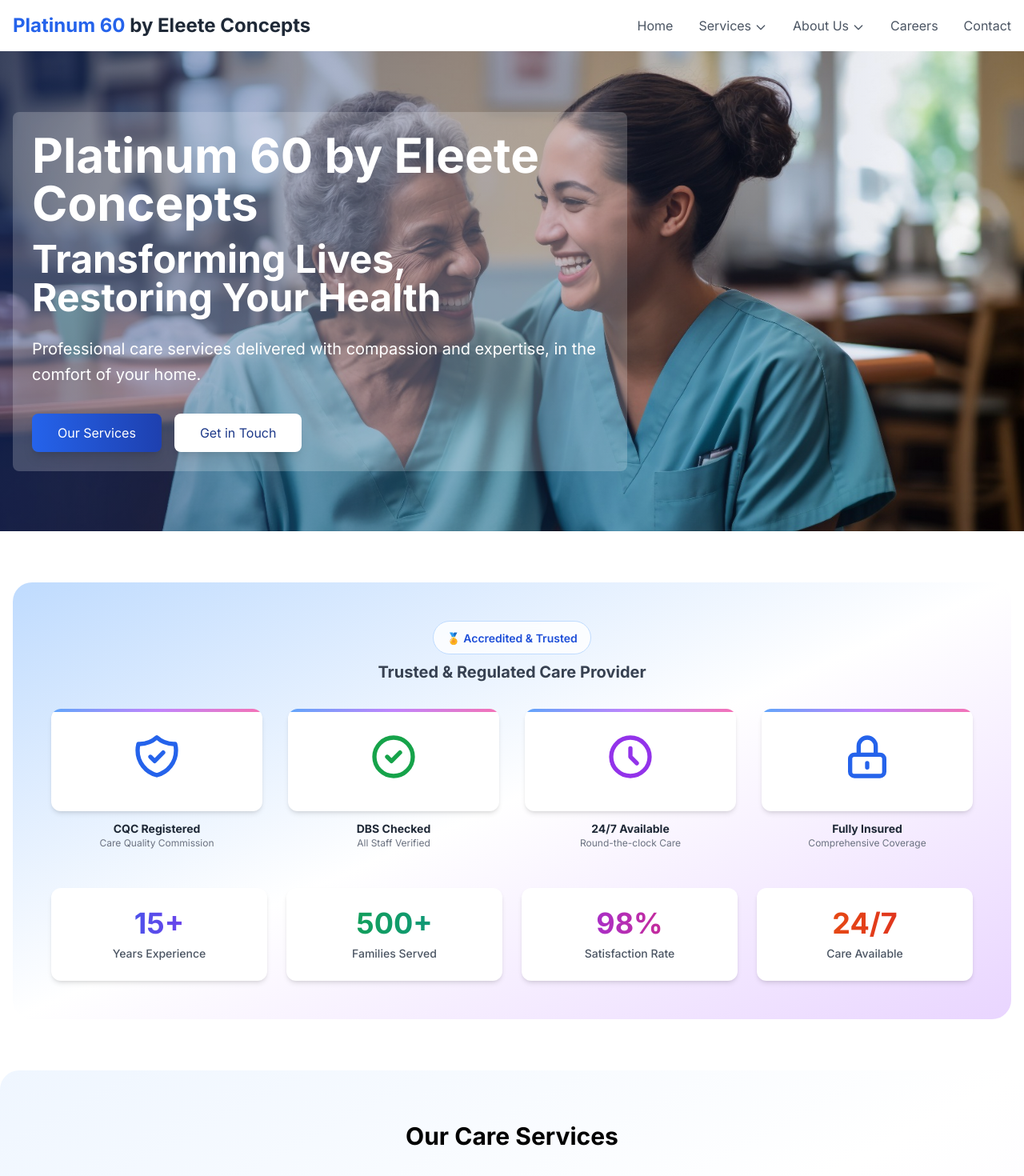
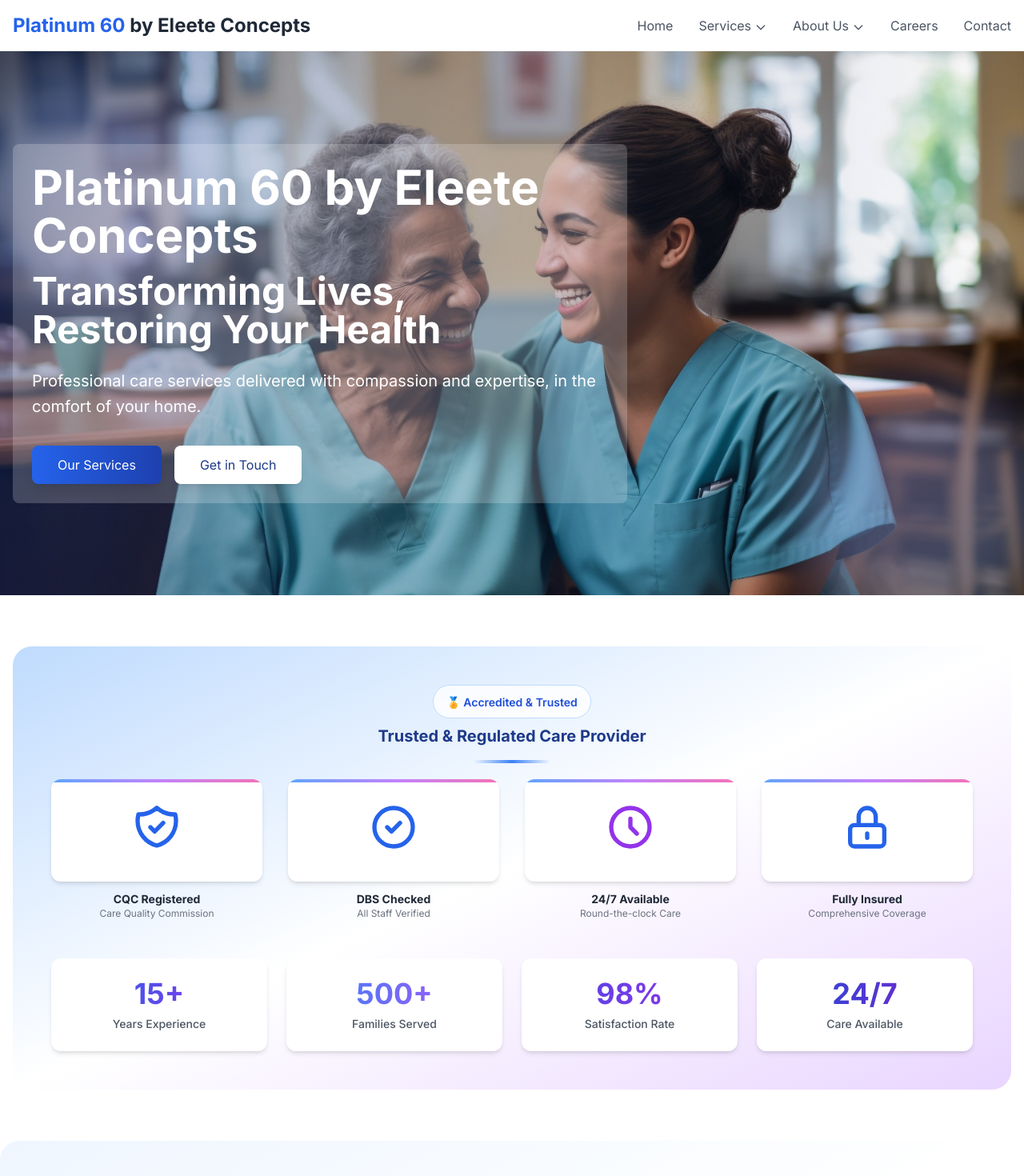
Before and after one commit to trwelk/Eleeteco, a Next.js app: page / in a window 1280 px wide. Shown: the top 1470 px of the page at 80% size. Built offline with nearby package versions, Linux system fonts and the light colour scheme.

Commit message:
home page styles

```diff
--- a/src/app/globals.css
+++ b/src/app/globals.css
@@ -114,3 +114,29 @@
     background-clip: padding-box, border-box;
   }
 }
+
+/* Animations */
+@keyframes fade-up {
+  0% { opacity: 0; transform: translateY(12px); }
+  100% { opacity: 1; transform: translateY(0); }
+}
+
+@keyframes float-slow {
+  0% { transform: translateY(0); }
+  50% { transform: translateY(-10px); }
+  100% { transform: translateY(0); }
+}
+
+.animate-fade-up { animation: fade-up 0.8s ease-out both; }
+.animate-float-slow { animation: float-slow 12s ease-in-out infinite; }
+.anim-delay-200 { animation-delay: .2s; }
+.anim-delay-400 { animation-delay: .4s; }
+.anim-delay-600 { animation-delay: .6s; }
+
+/* Decorative gradient blobs for heroes */
+.gradient-blob {
+  position: absolute;
+  filter: blur(40px);
+  opacity: 0.6;
+  pointer-events: none;
+}
--- a/src/app/page.tsx
+++ b/src/app/page.tsx
@@ -100,8 +100,8 @@
 export default function Home() {
   return (
     <div className="space-y-16">
-      {/* Hero Section */}
-      <section className="relative h-[600px] w-full overflow-hidden bg-gradient-to-r from-blue-100 to-purple-200">
+      {/* Hero Section - layered visuals and subtle animations */}
+      <section className="relative h-[680px] w-full overflow-hidden bg-gradient-to-br from-blue-50 via-white to-purple-50">
         <div className="absolute inset-0 w-full h-full">
           <CustomImage
             src="/images/11.jpeg"
@@ -109,22 +109,23 @@
             className="w-full h-full"
             priority
           />
-          <div className="absolute inset-0 bg-gradient-to-r from-blue-900/50 to-transparent pointer-events-none" />
+          <div className="absolute inset-0 bg-gradient-to-r from-blue-900/40 to-transparent pointer-events-none" />
+          {/* Decorative gradient blobs */}
+          <div className="gradient-blob top-10 -left-10 w-72 h-72 rounded-full bg-gradient-to-br from-blue-300/60 to-purple-300/60 animate-float-slow" />
+          <div className="gradient-blob -bottom-16 -right-10 w-80 h-80 rounded-full bg-gradient-to-br from-purple-300/60 to-blue-300/60 animate-float-slow" />
         </div>
         <div className="relative z-10 container mx-auto px-4 h-full flex items-center">
           <div className="max-w-3xl text-white bg-white/20 p-6 rounded-lg">
-            <h1 className="text-5xl md:text-6xl font-bold mb-4">
-              Platinum 60 by Eleete Concepts
-            </h1>
-            <h2 className="text-4xl md:text-5xl font-bold mb-6">
+            <h1 className="text-5xl md:text-6xl font-bold mb-4 animate-fade-up">Platinum 60 by Eleete Concepts</h1>
+            <h2 className="text-4xl md:text-5xl font-bold mb-6 animate-fade-up anim-delay-200">
               Transforming Lives,
               <br />
               Restoring Your Health
             </h2>
-            <p className="text-xl mb-8 leading-relaxed">
+            <p className="text-xl mb-8 leading-relaxed animate-fade-up anim-delay-400">
               Professional care services delivered with compassion and expertise, in the comfort of your home.
             </p>
-            <div className="space-x-4">
+            <div className="space-x-4 animate-fade-up anim-delay-600">
               <Link
                 href="/services"
                 className="inline-block bg-gradient-to-r from-blue-600 to-blue-800 text-white px-8 py-3 rounded-lg transition-all hover:scale-105 shadow-lg"
@@ -146,7 +147,7 @@
       <TrustBadges />
 
       {/* Main Services */}
-      <section className="container mx-auto px-4 bg-pattern-1 py-16 rounded-3xl">
+      <section className="container mx-auto px-4 bg-pattern-1 py-16 rounded-3xl animate-fade-up">
         <div className="relative">
           <h2 className="text-3xl font-bold text-center mb-4 text-decorated-center relative pb-6">Our Care Services</h2>
           <p className="text-gray-600 text-center mb-12 max-w-2xl mx-auto">
@@ -158,7 +159,7 @@
             <Link
               key={index}
               href={service.link}
-              className="bg-white rounded-lg shadow-md hover:shadow-xl transition-all hover:-translate-y-2 overflow-hidden card-enhanced group"
+              className="bg-white rounded-lg shadow-md hover:shadow-xl transition-all hover:-translate-y-2 overflow-hidden card-enhanced group animate-fade-up"
             >
               <div className="relative h-48 w-full overflow-hidden">
                 <CustomImage src={service.image} alt={service.title} className="w-full h-full group-hover:scale-110 transition-transform duration-300" />
@@ -180,7 +181,7 @@
       </section>
 
       {/* Types of Care */}
-      <section className="relative overflow-hidden">
+      <section className="relative overflow-hidden animate-fade-up">
         <div className="absolute inset-0">
           <CustomImage src="/images/15.jpeg" alt="Specialized care background" className="w-full h-full" />
           <div className="absolute inset-0 bg-white/70 backdrop-blur-sm pointer-events-none" />
@@ -195,7 +196,7 @@
               <Link
                 key={index}
                 href={care.link}
-                className="bg-white/80 backdrop-blur p-6 rounded-xl border border-white/60 shadow-sm hover:shadow-lg transition-all hover:-translate-y-1 group"
+                className="bg-white/80 backdrop-blur p-6 rounded-xl border border-white/60 shadow-sm hover:shadow-lg transition-all hover:-translate-y-1 group animate-fade-up"
               >
                 <div className="mb-4 transform group-hover:scale-110 transition-transform">
                   {care.icon}
@@ -266,12 +267,12 @@
       </section>
 
       {/* Testimonials */}
-      <section className="container mx-auto px-4 bg-pattern-4 py-16 rounded-3xl">
+      <section className="container mx-auto px-4 bg-pattern-4 py-16 rounded-3xl animate-fade-up">
         <h2 className="text-3xl font-bold text-center mb-4 text-decorated-center relative pb-6">What Our Clients Say</h2>
         <p className="text-center text-gray-600 mb-12 max-w-2xl mx-auto">Real stories from real families we've had the privilege to serve</p>
         <div className="grid md:grid-cols-2 gap-8">
           {testimonials.map((testimonial, index) => (
-            <div key={index} className="bg-white p-8 rounded-xl shadow-md hover:shadow-xl transition-all card-enhanced group">
+            <div key={index} className="bg-white p-8 rounded-xl shadow-md hover:shadow-xl transition-all card-enhanced group animate-fade-up">
               <div className="flex items-center mb-6">
                 <div className="relative w-16 h-16 mr-4">
                   <CustomImage
--- a/src/app/services/live-in-care/page.tsx
+++ b/src/app/services/live-in-care/page.tsx
@@ -117,24 +117,26 @@
         </div>
       </section>
 
-      {/* CTA - Full bleed */}
-      <section className="relative w-full overflow-hidden">
-        <div className="absolute inset-0 w-full h-full">
-          <CustomImage src="/images/20.jpeg" alt="Get Started" className="w-full h-[360px]" />
-          <div className="absolute inset-0 bg-gradient-to-t from-blue-900/60 via-transparent to-transparent pointer-events-none" />
-        </div>
-        <div className="relative z-10 flex items-center h-[360px]">
-          <div className="px-6 md:px-10 w-full">
-            <div className="max-w-4xl text-white">
-              <h2 className="text-3xl md:text-4xl font-bold mb-3">Ready to explore Live-In Care?</h2>
-              <p className="text-gray-100 mb-6">Speak to our friendly team today. We will help you build the right plan.</p>
-              <Link href="/contact" className="inline-block bg-white text-blue-900 px-6 py-3 rounded-lg font-semibold shadow-lg hover:shadow-xl transition-all hover:-translate-y-0.5">
+      {/* CTA - Light gradient panel (no image) */}
+      <section className="w-full">
+        <div className="container mx-auto px-6 md:px-10 py-16">
+          <div className="text-center bg-gradient-to-br from-white via-blue-50 to-purple-50 rounded-3xl p-10 shadow-md">
+            <div className="inline-block mb-4 px-4 py-2 bg-white/80 backdrop-blur-sm rounded-full border border-blue-200">
+              <span className="text-sm font-semibold text-blue-700">✨ Next steps</span>
+            </div>
+            <h2 className="text-3xl md:text-4xl font-bold mb-3 text-blue-900">Ready to explore Live‑In Care?</h2>
+            <p className="text-gray-700 mb-8 max-w-3xl mx-auto">Speak to our friendly team today. We’ll help you build the right plan.</p>
+            <div className="flex flex-wrap items-center justify-center gap-4">
+              <Link href="/contact" className="inline-block bg-gradient-to-r from-blue-600 to-purple-700 text-white px-7 py-3 rounded-lg font-semibold shadow-lg hover:shadow-xl transition-all hover:-translate-y-0.5">
                 Contact Us
               </Link>
-            </div>
+              <Link href="#how" className="inline-block bg-white text-blue-900 border-2 border-blue-200 px-7 py-3 rounded-lg font-semibold hover:bg-blue-50 transition-all">
+                How it works
+              </Link>
             </div>
           </div>
-        </section>
+        </div>
+      </section>
     </div>
   );
 }
--- a/src/components/TrustBadges.tsx
+++ b/src/components/TrustBadges.tsx
@@ -11,7 +11,7 @@
             <div className="inline-block mb-2 px-4 py-2 bg-white/80 backdrop-blur-sm rounded-full border border-blue-200">
               <span className="text-sm font-semibold text-blue-700">🏅 Accredited & Trusted</span>
             </div>
-            <h3 className="text-gray-700 font-bold text-xl">
+            <h3 className="text-blue-900 font-bold text-xl text-decorated-center relative pb-2">
               Trusted & Regulated Care Provider
             </h3>
           </div>
@@ -32,13 +32,13 @@
             {/* DBS Checked */}
             <div className="flex flex-col items-center text-center group">
               <div className="bg-white p-6 rounded-xl shadow-md hover:shadow-xl mb-3 w-full h-32 flex items-center justify-center transition-all hover:-translate-y-1 card-enhanced">
-                <div className="text-green-600 transform group-hover:scale-110 transition-transform">
+                <div className="text-blue-600 transform group-hover:scale-110 transition-transform">
                   <svg className="w-16 h-16 mx-auto mb-2" fill="none" stroke="currentColor" viewBox="0 0 24 24">
                     <path strokeLinecap="round" strokeLinejoin="round" strokeWidth="2" d="M9 12l2 2 4-4m6 2a9 9 0 11-18 0 9 9 0 0118 0z" />
                   </svg>
                 </div>
               </div>
-              <p className="text-sm font-bold text-gray-800 group-hover:text-green-600 transition-colors">DBS Checked</p>
+              <p className="text-sm font-bold text-gray-800 group-hover:text-blue-600 transition-colors">DBS Checked</p>
               <p className="text-xs text-gray-500">All Staff Verified</p>
             </div>
 
@@ -76,15 +76,15 @@
               <div className="text-sm text-gray-600 mt-2 font-medium">Years Experience</div>
             </div>
             <div className="bg-white p-6 rounded-xl shadow-md hover:shadow-lg transition-all hover:-translate-y-1">
-              <div className="text-4xl font-bold bg-gradient-to-r from-green-600 to-teal-600 bg-clip-text text-transparent">500+</div>
+              <div className="text-4xl font-bold bg-gradient-to-r from-blue-500 to-purple-500 bg-clip-text text-transparent">500+</div>
               <div className="text-sm text-gray-600 mt-2 font-medium">Families Served</div>
             </div>
             <div className="bg-white p-6 rounded-xl shadow-md hover:shadow-lg transition-all hover:-translate-y-1">
-              <div className="text-4xl font-bold bg-gradient-to-r from-purple-600 to-pink-600 bg-clip-text text-transparent">98%</div>
+              <div className="text-4xl font-bold bg-gradient-to-r from-indigo-600 to-purple-600 bg-clip-text text-transparent">98%</div>
               <div className="text-sm text-gray-600 mt-2 font-medium">Satisfaction Rate</div>
             </div>
             <div className="bg-white p-6 rounded-xl shadow-md hover:shadow-lg transition-all hover:-translate-y-1">
-              <div className="text-4xl font-bold bg-gradient-to-r from-orange-600 to-red-600 bg-clip-text text-transparent">24/7</div>
+              <div className="text-4xl font-bold bg-gradient-to-r from-blue-700 to-purple-700 bg-clip-text text-transparent">24/7</div>
               <div className="text-sm text-gray-600 mt-2 font-medium">Care Available</div>
             </div>
           </div>
```
Also changed, not shown: 2 other files (tests, documents, lock files or other folders).
